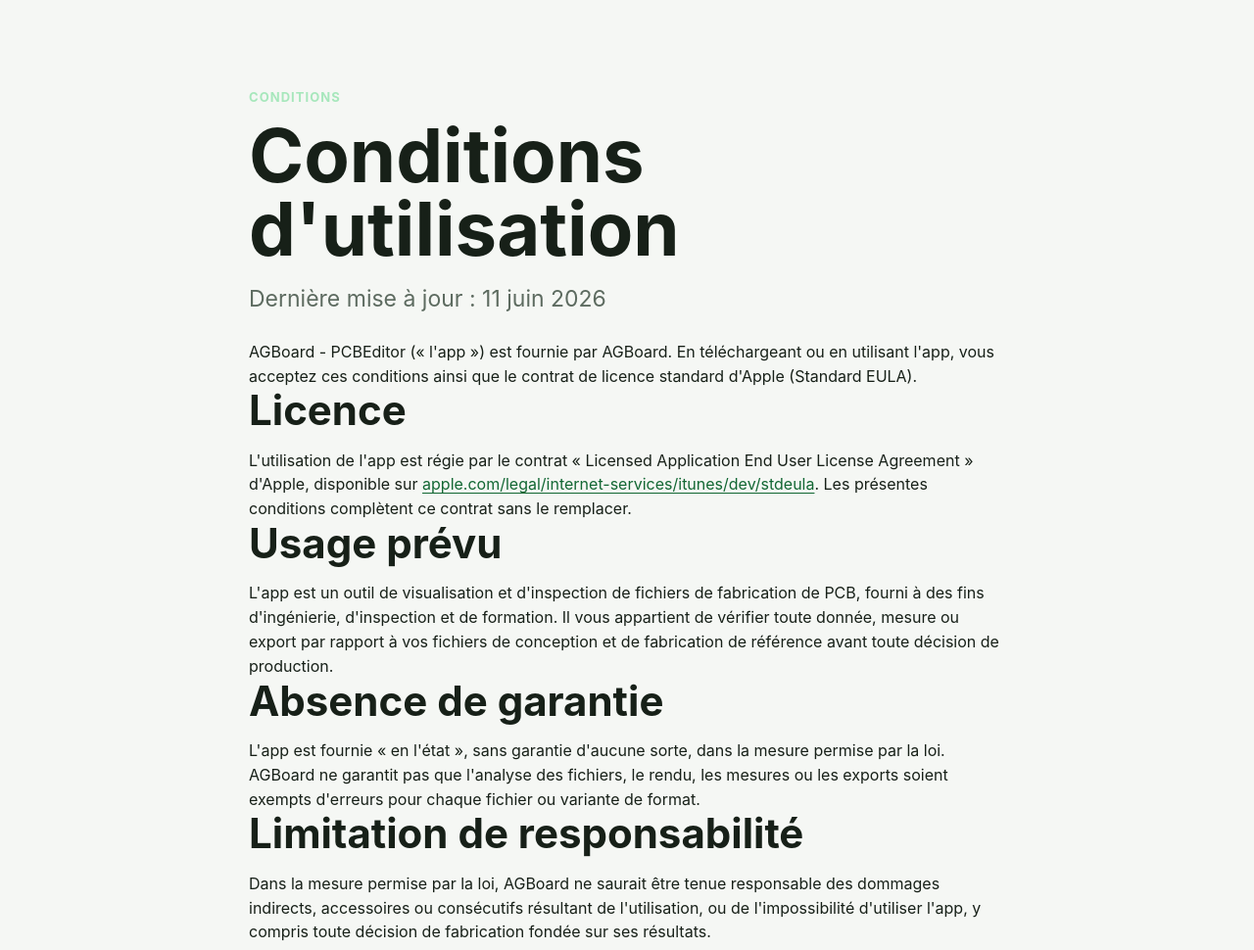
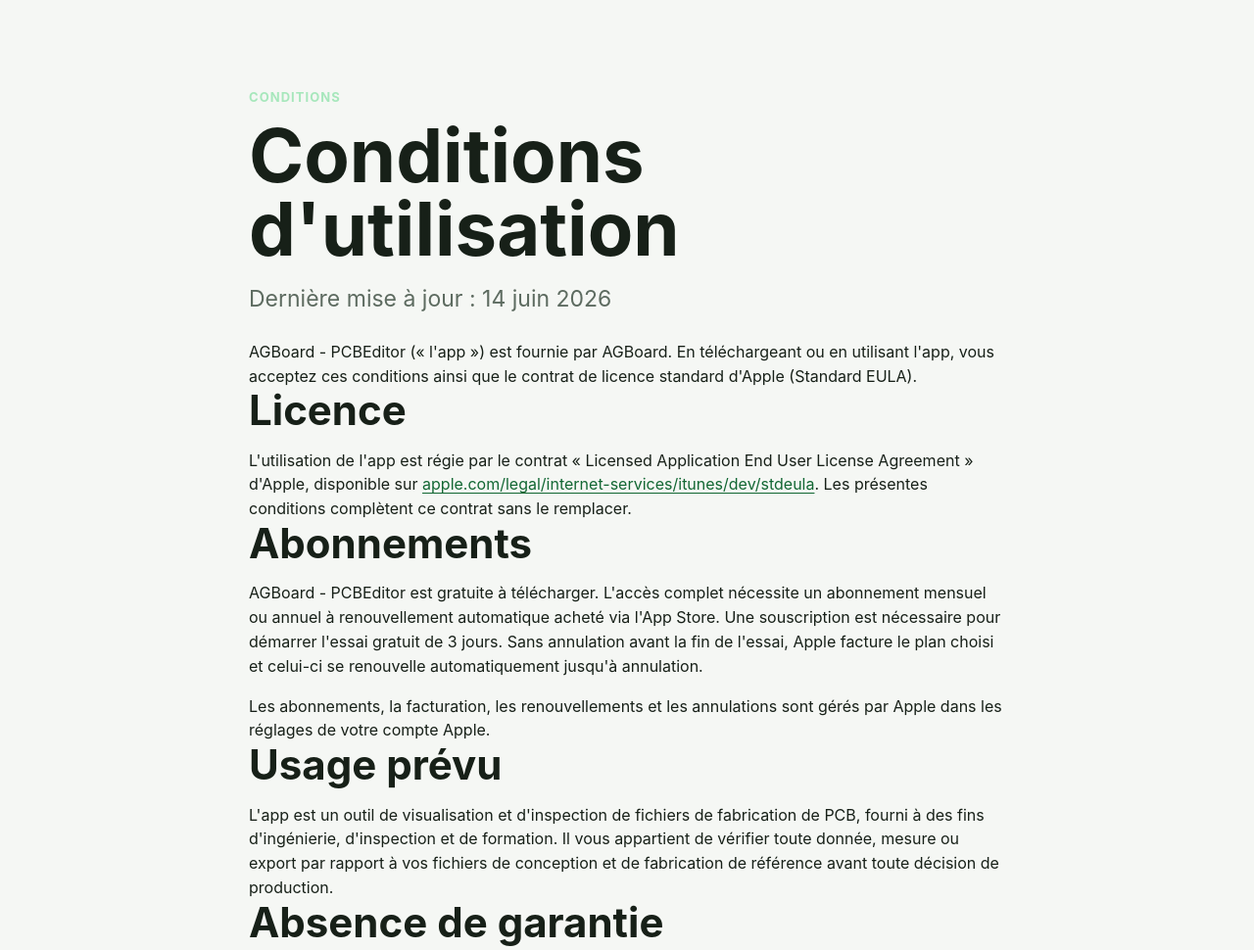
Before and after one commit to Veg38/-repo-4f8c2, a plain HTML site: page fr/terms.html in a window 1280 px wide. Shown: the part 70-1040 px from the top of the page at 98% size. Drawn offline with Linux system fonts and the light colour scheme.

Commit message:
Add files via upload

```diff
--- a/fr/terms.html
+++ b/fr/terms.html
@@ -10,7 +10,7 @@
   <link rel="apple-touch-icon" href="../assets/apple-touch-icon.png">
   <link rel="alternate" hreflang="en" href="https://agboard-app.com/terms.html">
   <link rel="alternate" hreflang="fr" href="https://agboard-app.com/fr/terms.html">
-  <link rel="stylesheet" href="../assets/styles.css">
+  <link rel="stylesheet" href="../assets/styles.css?v=20260614">
 </head>
 <body>
   <header class="site-header">
@@ -26,10 +26,10 @@
     </nav>
   </header>
 
-  <main class="section narrow">
+  <main class="section narrow legal-page">
     <p class="eyebrow">Conditions</p>
     <h1>Conditions d'utilisation</h1>
-    <p class="lead muted">Dernière mise à jour : 11 juin 2026</p>
+    <p class="lead muted">Dernière mise à jour : 14 juin 2026</p>
 
     <section>
       <p>AGBoard - PCBEditor (« l'app ») est fournie par AGBoard. En téléchargeant ou en utilisant l'app, vous acceptez ces conditions ainsi que le contrat de licence standard d'Apple (Standard EULA).</p>
@@ -40,6 +40,12 @@
       <p>L'utilisation de l'app est régie par le contrat « Licensed Application End User License Agreement » d'Apple, disponible sur
         <a href="https://www.apple.com/legal/internet-services/itunes/dev/stdeula/">apple.com/legal/internet-services/itunes/dev/stdeula</a>.
         Les présentes conditions complètent ce contrat sans le remplacer.</p>
+    </section>
+
+    <section>
+      <h2>Abonnements</h2>
+      <p>AGBoard - PCBEditor est gratuite à télécharger. L'accès complet nécessite un abonnement mensuel ou annuel à renouvellement automatique acheté via l'App Store. Une souscription est nécessaire pour démarrer l'essai gratuit de 3 jours. Sans annulation avant la fin de l'essai, Apple facture le plan choisi et celui-ci se renouvelle automatiquement jusqu'à annulation.</p>
+      <p>Les abonnements, la facturation, les renouvellements et les annulations sont gérés par Apple dans les réglages de votre compte Apple.</p>
     </section>
 
     <section>
```
Also changed, not shown: fr/index.html (+2 -2 lines), fr/privacy.html (+2 -2 lines), fr/support.html (+1 -1 lines).
